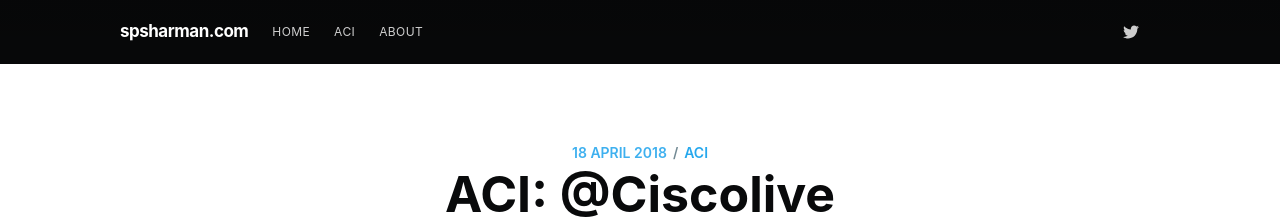
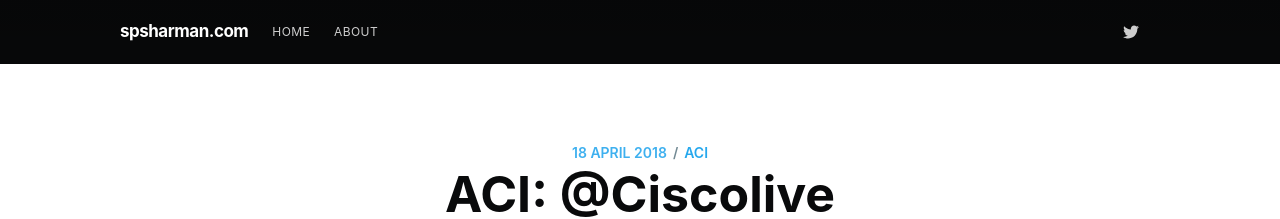
Before and after one commit to spsharman/blog, a Jekyll site: the page built from _posts/2018-04-18-aci-at-ciscolive.md, in a window 1280 px wide and 900 px high. Shown: the top 219 px of the window. Built offline with Jekyll 4.4.1, drawn with Linux system fonts in a browser that asks for light colours; nearby versions of some CDN libraries; comment, search, counter and statistics services are not loaded.

Commit message:
modified about

```diff
--- a/_includes/navigation.html
+++ b/_includes/navigation.html
@@ -1,8 +1,10 @@
 <ul class="nav" role="menu">
     <li class="nav-home" role="menuitem"><a href="{{site.baseurl}}">Home</a></li>
+    <!--
     <li class="nav-aci" role="menuitem"><a href="{{site.baseurl}}tag/aci/">ACI</a></li>
     <li class="nav-about" role="menuitem"><a href="{{site.baseurl}}about/">About</a></li>
-
+    -->
+    <li class="nav-about" role="menuitem"><a href="{{site.baseurl}}">About</a></li>
     <!--
 
     Should be able to add in other classes such as references to tags - for example "getting started" links to posts tagged with getting started
```
